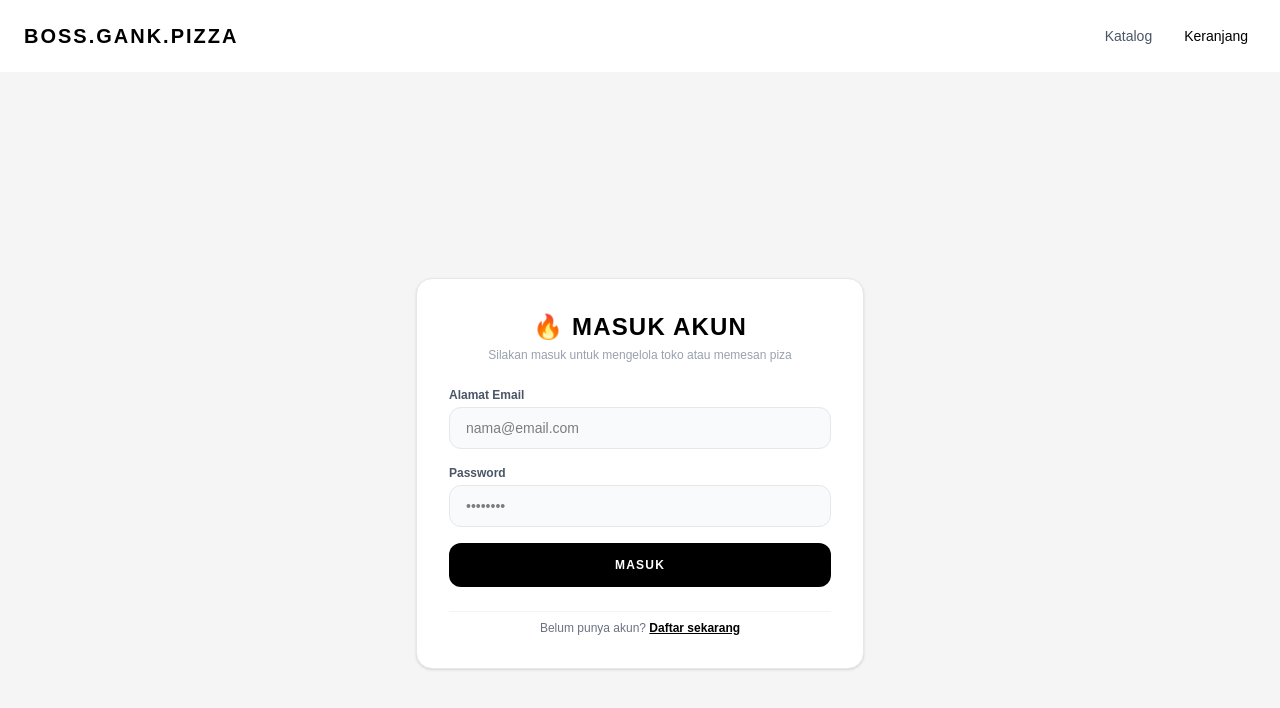
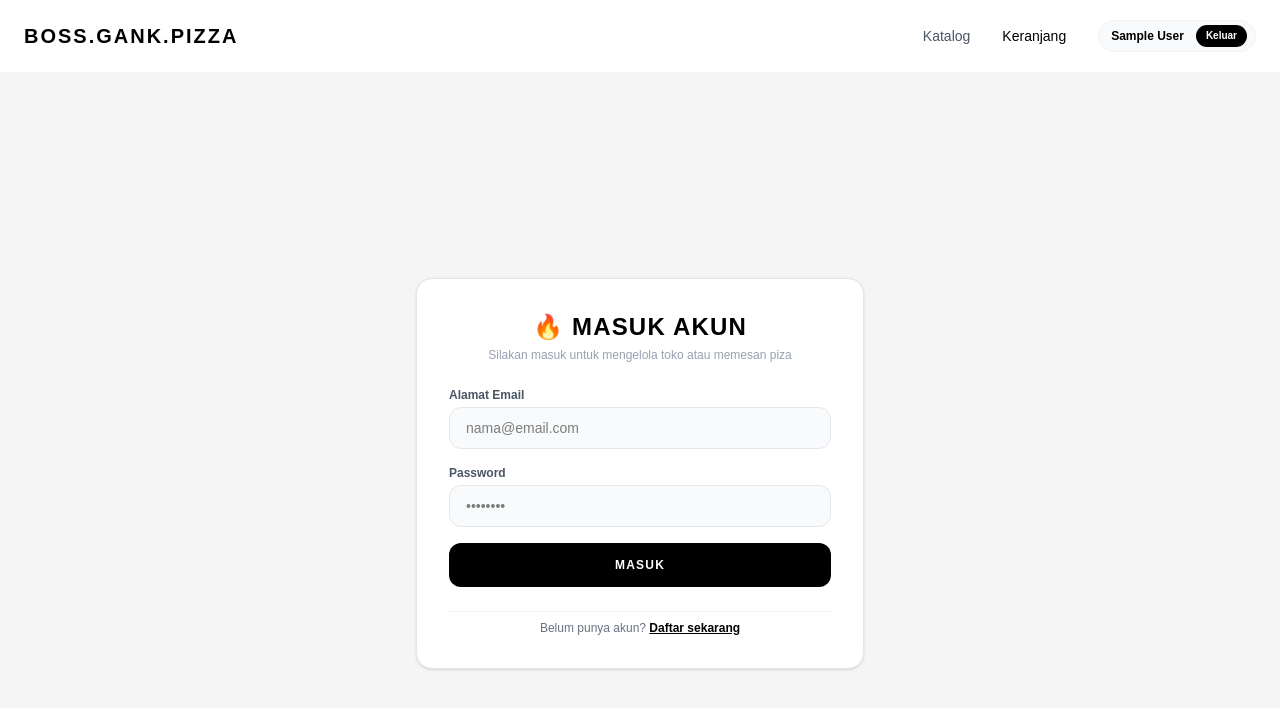
Before and after one commit to Zhaidar26/boss-gank, a Next.js app: page /login in a window 1280 px wide. Shown: the top 708 px of the page. Built offline with nearby package versions, Linux system fonts and the light colour scheme; no server answers; sample sign-in values are in the browser's storage.

Commit message:
add: login button in navbar

```diff
--- a/app/admin/page.tsx
+++ b/app/admin/page.tsx
@@ -6,9 +6,8 @@ import { useRouter } from "next/navigation";
 import { useSession } from "next-auth/react";
 import Link from "next/link";
 import Image from "next/image";
-import dynamic from "next/dynamic"; // 🚀 1. Import modul dynamic bawaan Next.js
+import dynamic from "next/dynamic";
 
-// 🚀 2. Bungkus seluruh logika dashboard utama kamu ke dalam fungsi komponen terpisah
 function AdminDashboardContent() {
     const { products, addProduct, deleteProduct, updateProduct, fetchProducts } = useProductStore();
     const { data: session, status } = useSession();
--- a/app/page.tsx
+++ b/app/page.tsx
@@ -9,7 +9,6 @@ import { useEffect, useState } from "react";
 const ProductGrid = ({ items }: { items: Product[] }) => (
   <div className="grid grid-cols-1 sm:grid-cols-2 md:grid-cols-3 lg:grid-cols-4 gap-8">
     {items.map((product) => (
-      // 🚀 PERBAIKAN: Alamat URL diubah dari /product/ menjadi /products/ agar sinkron dengan database
       <Link
         href={`/product/${product.id}`}
         key={product.id}
@@ -64,9 +63,6 @@ export default function Home() {
         <p className="text-sm text-gray-400 mt-2 tracking-wide uppercase">Pizza enak yo nak kene!</p>
       </div>
       <div className="mb-6">
-        <Link href="/admin" className="text-xs border border-gray-300 rounded-3xl px-4 py-2 hover:bg-black hover:text-white transition font-medium">
-          MASUK DASHBOARD MENU
-        </Link>
       </div>
 
       {/* Body Website */}
--- a/components/Navbar.tsx
+++ b/components/Navbar.tsx
@@ -3,10 +3,13 @@
 import Link from "next/link";
 import { useCart } from "@/store/useCart";
 import { useEffect, useState } from "react";
+import { useSession, signOut } from "next-auth/react";
 
 export default function Navbar() {
   const cart = useCart((state) => state.cart);
   const [totalItems, setTotalItems] = useState(0);
+
+  const { data: session, status } = useSession();
 
   useEffect(() => {
     const total = cart.reduce((sum, item) => sum + item.quantity, 0);
@@ -18,8 +21,10 @@ export default function Navbar() {
       <Link href="/" className="text-xl font-bold tracking-widest">
         BOSS.GANK.PIZZA
       </Link>
+
       <div className="flex items-center gap-6">
         <Link href="/" className="text-sm text-gray-600 hover:text-black">Katalog</Link>
+
         <Link href="/cart" className="relative p-2">
           <span className="text-sm font-medium">Keranjang</span>
           {totalItems > 0 && (
@@ -28,6 +33,36 @@ export default function Navbar() {
             </span>
           )}
         </Link>
+
+        {status === "authenticated" && (session?.user as any).role === "ADMIN" && (
+          <Link href="/admin" className="text-xs font-bold text-amber-600 bg-amber-50 px-3 py-1.5 rounded-full border border-amber-100 uppercase tracking-wider hover:bg-amber-100 transition">
+          </Link>
+        )}
+        {status === "loading" ? (
+          // Efek loading tipis saat NextAuth sedang memverifikasi cookie session
+          <div className="h-6 w-16 bg-gray-100 animate-pulse rounded-full"></div>
+        ) : status === "authenticated" ? (
+          <div className="flex items-center gap-3 bg-gray-50 border border-gray-100 pl-3 pr-2 py-1 rounded-full text-xs">
+            <div className="flex flex-col text-right">
+              <span className="font-bold max-w-[90px] truncate">{session.user?.name}</span>
+              <span className="text-[9px] text-gray-400 uppercase tracking-widest font-semibold">
+                {(session.user as any).role}
+              </span>
+            </div>
+            <button
+              onClick={() => {
+                if (confirm("Yakin ingin keluar dari akun?")) {
+                  signOut({ callbackUrl: "/" });
+                }
+              }} className="bg-black text-white px-2.5 py-1 rounded-full text-[10px] font-bold hover:bg-red-600 transition cursor-pointer">
+              Keluar
+            </button>
+          </div>
+        ) : (
+          <Link href="/login" className="text-sm font-bold bg-black text-white px-4 py-1.5 rounded-full hover:bg-gray-800 transition">
+            Masuk
+          </Link>
+        )}
       </div>
     </nav>
   );
```
